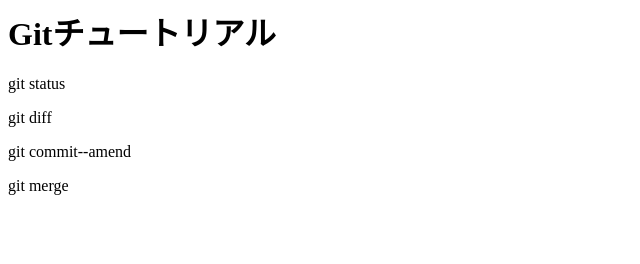
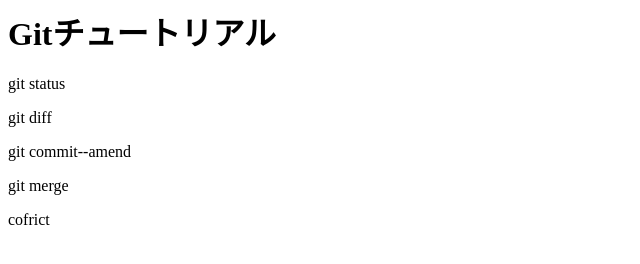
Before and after one commit to nagaoka8low/git_tutorial, a plain HTML site: page index.html in a window 1280 px wide. Shown: the full height of the page, 0-640 px from the left. Drawn offline with Linux system fonts and the light colour scheme.

Commit message:
cofrictを追記

```diff
--- a/index.html
+++ b/index.html
@@ -3,3 +3,4 @@
 <p>git diff</p>
 <p>git commit--amend</p>
 <p>git merge</p>
+<p>cofrict</p>
```
